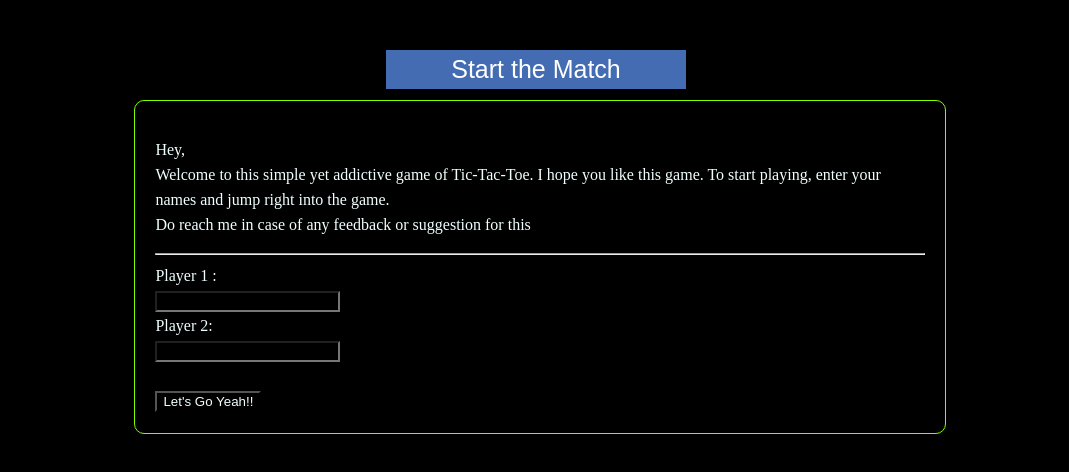
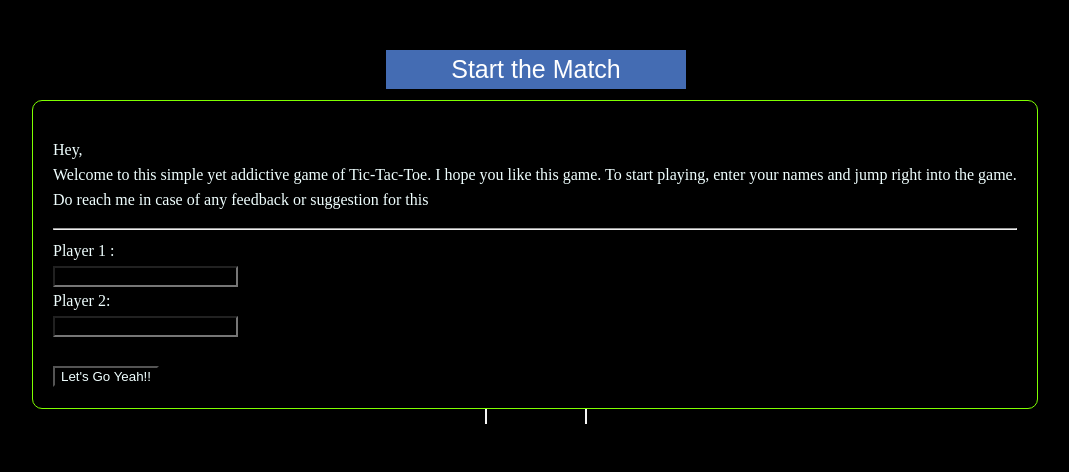
Before and after one commit to aglesemsepadhunga/tic-tac-toe, a plain HTML site: page index.html in a window 1280 px wide. Shown: the whole page, without its empty margins (104-1173 px from the left). Drawn offline with Linux system fonts and the light colour scheme.

Commit message:
Update index.html

```diff
--- a/index.html
+++ b/index.html
@@ -25,8 +25,8 @@
             border: chartreuse solid 1px;
             position: absolute;
             padding: 20px;
-            margin-left: 18%;
-            margin-right: 18%;
+            margin-left: 10%;
+            margin-right: 10%;
             top: 100px;
             line-height: 25px;
             border-radius: 10px;
```
